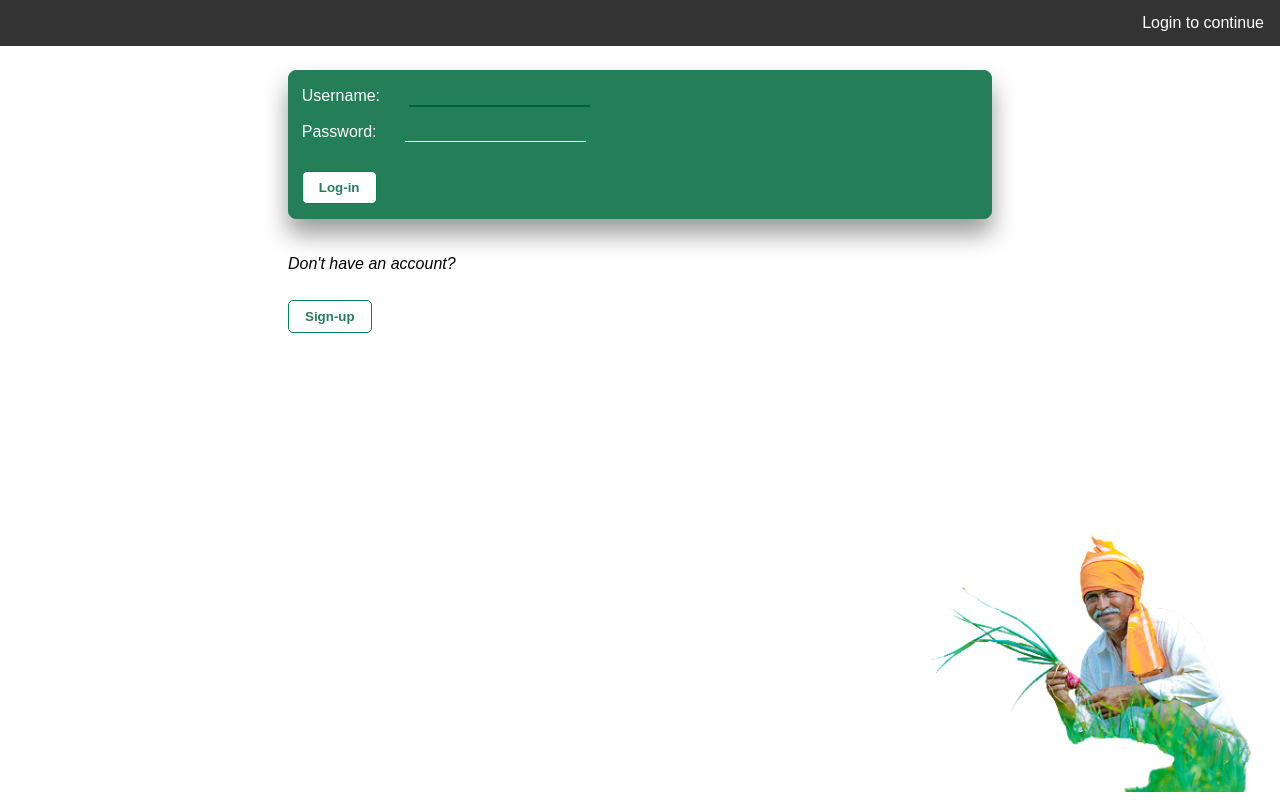
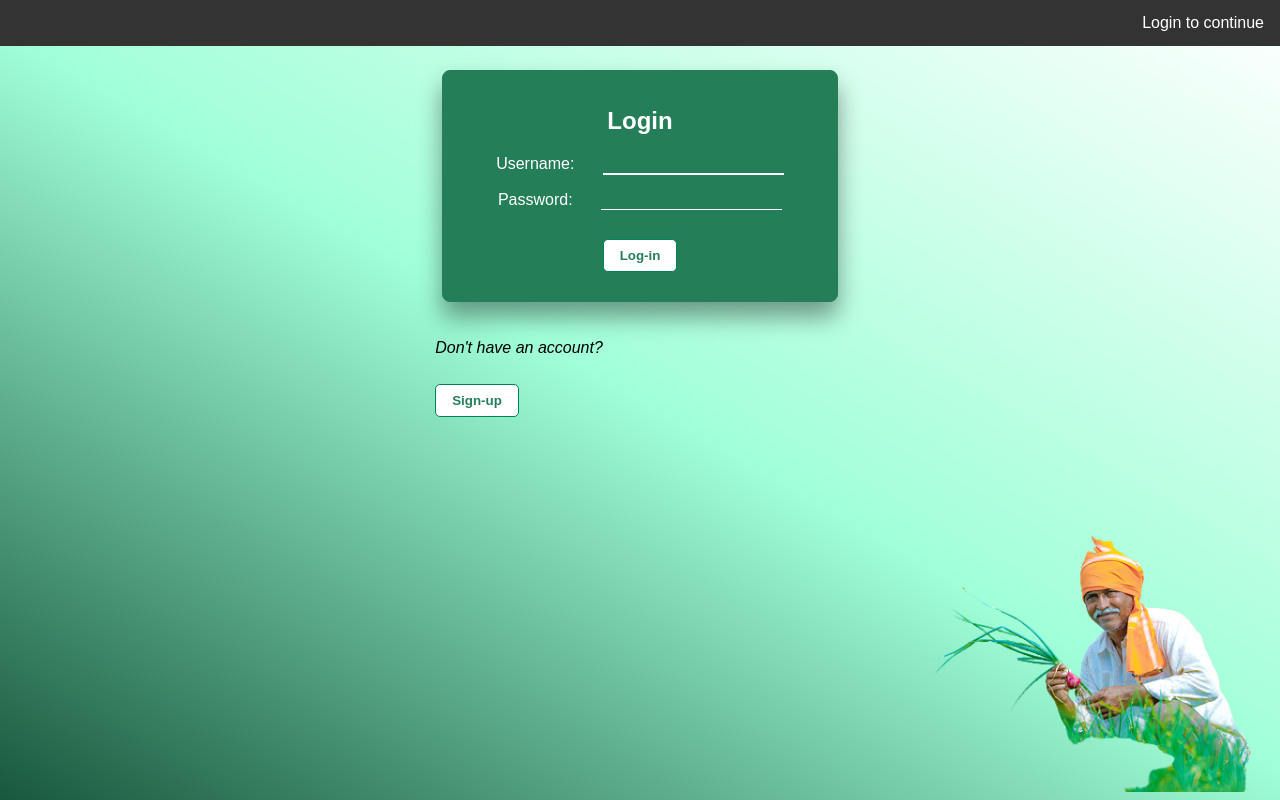
Before and after one commit to shakti-01/pestproj, a Django app: page /login/ in a window 1280 px wide. Run offline with Django 4.2, Linux system fonts and the light colour scheme.

Commit message:
background color changes

```diff
--- a/login/static/styles/basestyles.css
+++ b/login/static/styles/basestyles.css
@@ -2,7 +2,7 @@ body{
     padding: 0;
     margin: 0;
     min-height: 100vh;
-    background-color: white;
+    background-image: linear-gradient(30deg, rgb(24, 88, 62),rgb(160, 255, 216), rgb(255, 255, 255));
     font-family: sans-serif;/* ubuntu inter kanit */
 }
 *{
@@ -14,10 +14,10 @@ body{
     border: 0.1em rgb(36, 126, 88) solid;
     border-radius: 0.5em;
     box-shadow: 0 15px 25px 0 rgba(0, 0, 0, 0.4);
-    padding: 0 1vw;
+    padding: 0 2vw;
     background-color: rgb(36, 126, 88);
     text-align:left;
-    max-width: max(300px,55vw);
+    max-width: max(330px,45vw);
     margin: auto auto;
     margin-top:1.5em;
 }
@@ -42,10 +42,17 @@ body{
 .cust-form input:focus{
     outline: none;
     border: none;
-    border-bottom: solid 2px rgb(0, 96, 64);
+    border-bottom: solid 2px white;
 }
+/* ---------------login form only--------------- */
+.login-form{
+    text-align: center;
+    max-width: max(300px,31vw);
+    padding: 2vh 0;
+}
+/* --------------login ends----------------- */
 .c-div{
-    max-width: max(300px,55vw);
+    max-width: max(300px,32vw);
     margin: auto auto;
 }
 .cust-p{
@@ -74,13 +81,14 @@ body{
     border: solid 1px rgb(0, 130, 87);
 }
 
-/* ----------------------- */
+/* ------------nav----------- */
 .nav {
     list-style-type: none;
     margin: 0;
     padding: 0;
     overflow: hidden;
     background-color: #333;
+    z-index: 10;
 }
 
 .nav li {
--- a/login/templates/login/login.html
+++ b/login/templates/login/login.html
@@ -10,8 +10,9 @@
         z-index: -1;
     }
 </style>
-<form class="cust-form" action="" method="POST">
+<form class="cust-form login-form" action="" method="POST">
     {% csrf_token %}
+    <h2>Login</h2>
     {{ form.as_p }}
     <button class="cust-btn" type="submit">Log-in</button>
 </form>
```
